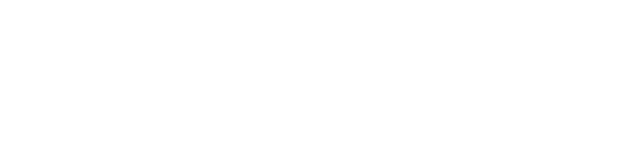
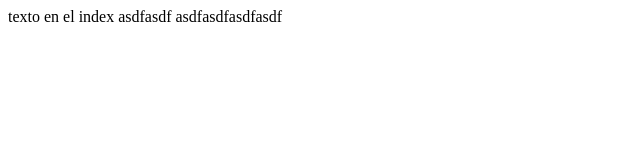
Before and after one commit to seycon/Prueba, a plain HTML site: page index.html in a window 1280 px wide. Shown: the whole page, without its empty margins (0-640 px from the left). Drawn offline with Linux system fonts and the light colour scheme.

Commit message:
modificacion en el contenido

```diff
--- a/index.html
+++ b/index.html
@@ -6,6 +6,6 @@
     <title>Document</title>
 </head>
 <body>
-
+    texto en el index asdfasdf asdfasdfasdfasdf
 </body>
 </html>
```
